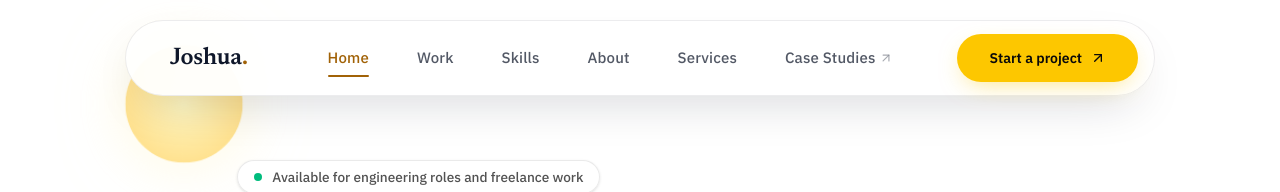
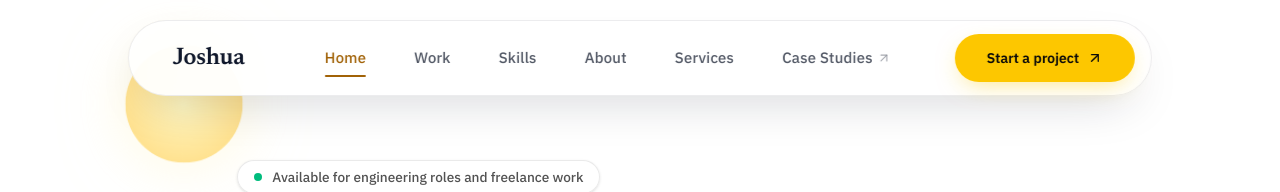
Before and after one commit to JJcode-r/globePortfolio, a React (Vite) app: page / in a window 1280 px wide. Shown: the top 192 px of the page. Built offline with nearby package versions, Linux system fonts and the light colour scheme.

Commit message:
Remove full stop after name in nav
Co-Authored-By: Claude Sonnet 5.5 <noreply@anthropic.com>
Claude-Session: https://claude.ai/code/session_01MWQ5JUjzf7ceN3ZfaBjveS

```diff
--- a/src/components/Navbar.tsx
+++ b/src/components/Navbar.tsx
@@ -169,7 +169,7 @@ const Navbar: React.FC = () => {
           className="select-none whitespace-nowrap text-[1.5rem] leading-none font-semibold tracking-[-0.01em]"
           style={{ fontFamily: "'Newsreader', Georgia, serif", color: skin.ink }}
         >
-          Joshua<span style={{ color: skin.accent }}>.</span>
+          Joshua
         </a>
 
         {/* Desktop links */}
```
